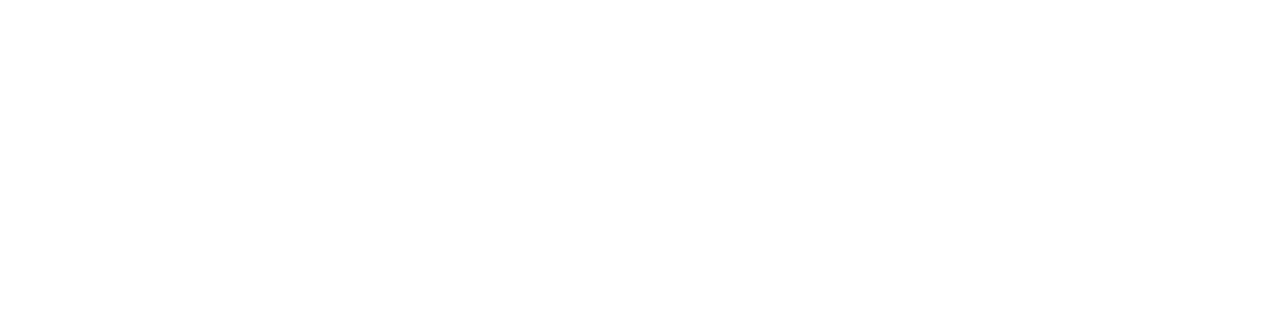
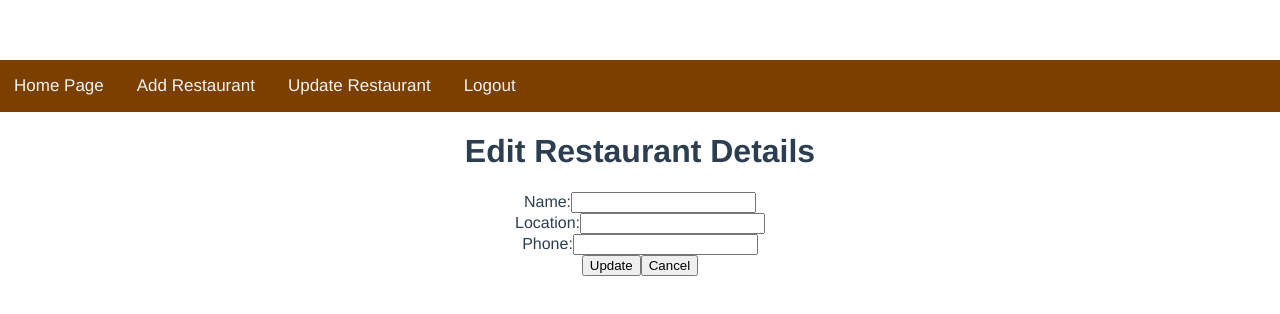
Before and after one commit to jacquelinejacque/Restaurant_Management, a Vue app: page /edit/1 in a window 1280 px wide. Before the commit this address had no page. Shown: the top 314 px of the page. Built offline with nearby package versions, Linux system fonts and the light colour scheme; no server answers; the HTML template or start-up script is replaced by a standard one.

Commit message:
edit logic

```diff
--- a/src/components/Edit.vue
+++ b/src/components/Edit.vue
@@ -1,9 +1,73 @@
 <template>
-    <h1>Edit Restaurant</h1>
+  <Header/>
+  <h1>Edit Restaurant Details</h1>
+  <form @submit.prevent="updateRestaurant">
+    <!-- Restaurant Details -->
+    <div>
+      <label for="name">Name:</label>
+      <input v-model="restaurant.name" id="name" required />
+    </div>
+    <div>
+      <label for="location">Location:</label>
+      <input v-model="restaurant.location" id="location" required />
+    </div>
+    <div>
+      <label for="phone">Phone:</label>
+      <input v-model="restaurant.phone" id="phone" required />
+    </div>
+
+    <button type="submit">Update</button>
+    <button @click="cancelEdit">Cancel</button>
+  </form>
 </template>
 
 <script>
-    export default{
-        name: 'EditRestaurant'
+import axios from 'axios';
+import Header from './AdminHeader.vue';
+
+export default {
+  name: 'EditRestaurant',
+  components: {
+    Header,
+  },
+  data() {
+    return {
+      restaurant: {
+        name: '',
+        location: '',
+        phone: '',
+        status: 'active',
+      },
+    };
+  },
+  async mounted() {
+    const restaurantID = this.$route.params.id;
+    try {
+      // Fetch restaurant details
+      const restaurantResponse = await axios.get(`http://localhost:4600/api/v1/restaurant/${restaurantID}`);
+      this.restaurant = restaurantResponse.data.data; // Populate the restaurant object with data from the response
+    } catch (error) {
+      console.error('Failed to fetch restaurant data:', error);
+      // Handle error (e.g., redirect to an error page)
     }
+  },
+  methods: {
+    async updateRestaurant() {
+      const restaurantID = this.$route.params.id;
+      try {
+        // Update restaurant details
+        const restaurantResponse = await axios.put(`http://localhost:4600/api/v1/restaurant/update/${restaurantID}`, this.restaurant);
+        console.log('Restaurant updated:', restaurantResponse.data);
+
+        this.$router.push({ name: 'HomePage' });
+      } catch (error) {
+        console.error('Failed to update restaurant:', error);
+
+      }
+    },
+    cancelEdit() {
+      this.$router.push({ name: 'HomePage' });
+    },
+  },
+};
 </script>
--- a/src/router.js
+++ b/src/router.js
@@ -11,7 +11,7 @@ const routes = [
   { path: '/', component: SignUp, name: 'SignUp' },
   { path: '/login', component: Login, name: 'LoginPage' },
   { path: '/add', component: Add, name: 'AddRestaurant' },
-  { path: '/edit', component: Edit, name: 'EditRestaurant' },
+  { path: '/edit/:id', component: Edit, name: 'EditRestaurant' },
 
 
 ];
```
Also changed, not shown: 2 other files (tests, documents, lock files or other folders).
